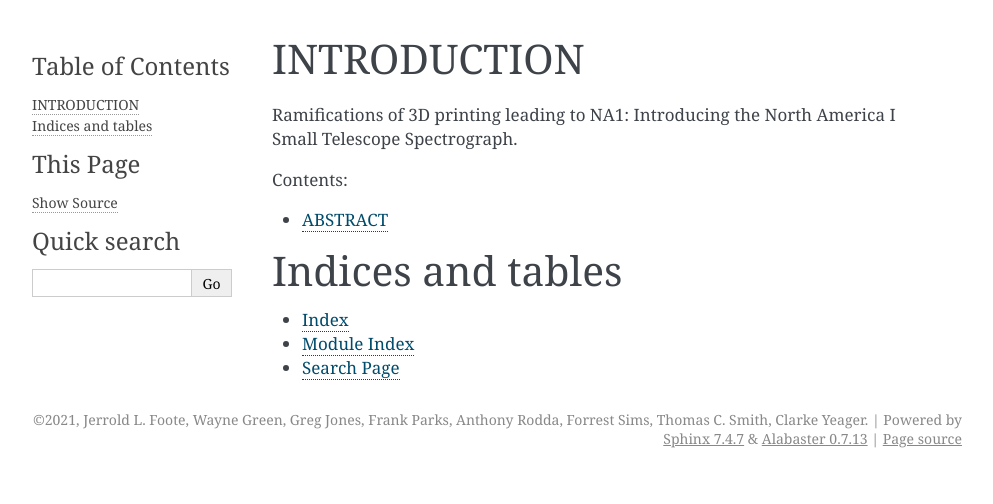
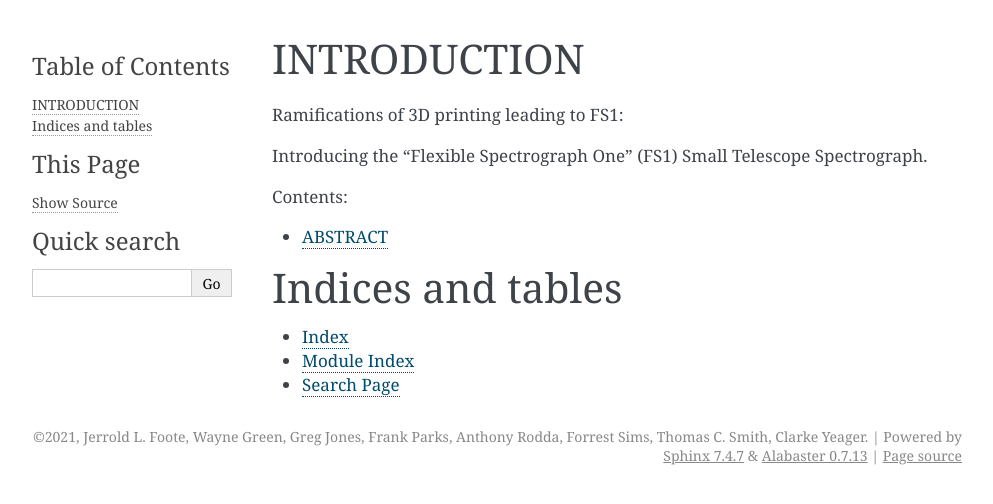
Before and after one commit to The-SMTSci/FlexSpec1, a Sphinx documentation site: the page built from docs/source/index.rst, in a window 1280 px wide. Shown: the top 504 px of the page, without its empty margins (148-1141 px from the left). Built offline with Sphinx 7.4.7, drawn with Linux system fonts in a browser that asks for light colours.

Commit message:
Fixed NA1 to FS1

```diff
--- a/docs/source/index.rst
+++ b/docs/source/index.rst
@@ -9,8 +9,9 @@
 INTRODUCTION
 ============
 
-Ramifications of 3D printing leading to NA1:
-Introducing the North America  I
+Ramifications of 3D printing leading to FS1:
+
+Introducing the "Flexible Spectrograph One" (FS1)
 Small Telescope Spectrograph.
 
 
```
